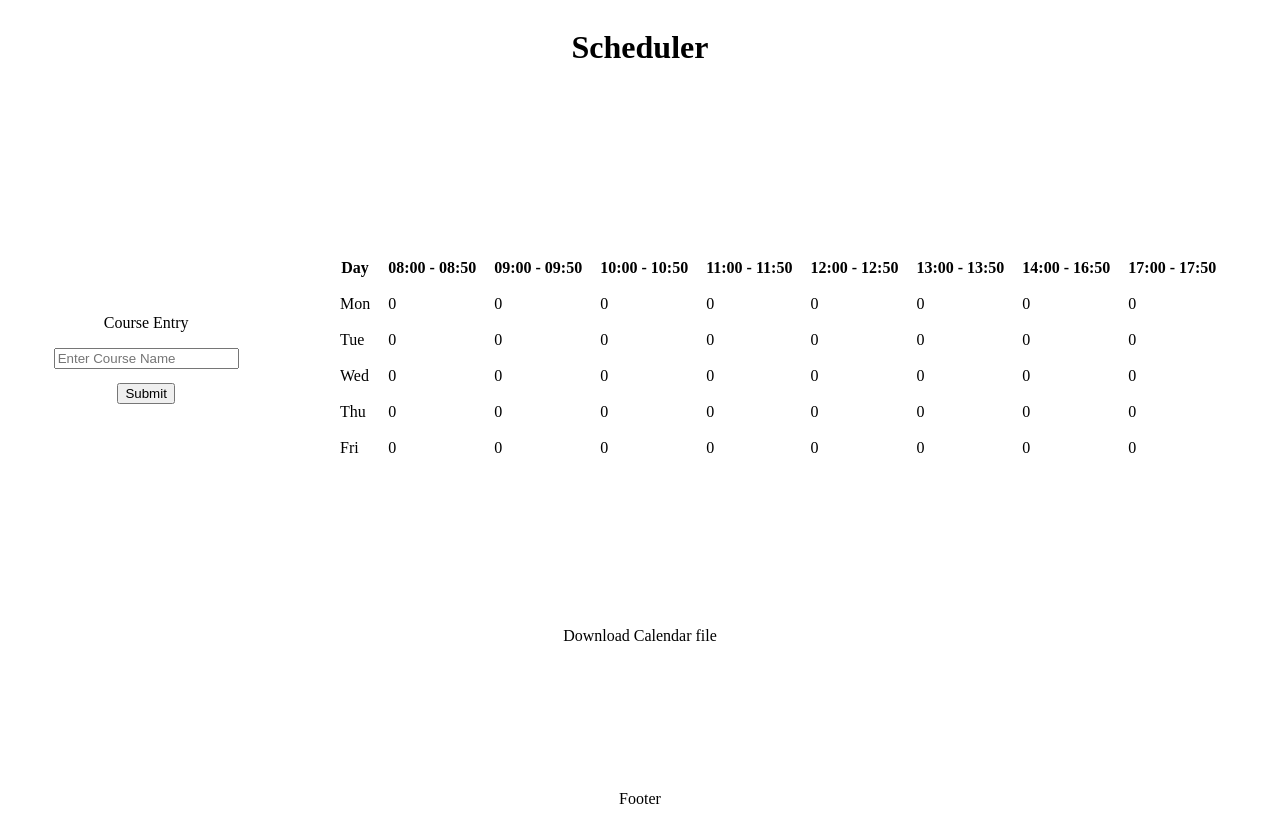
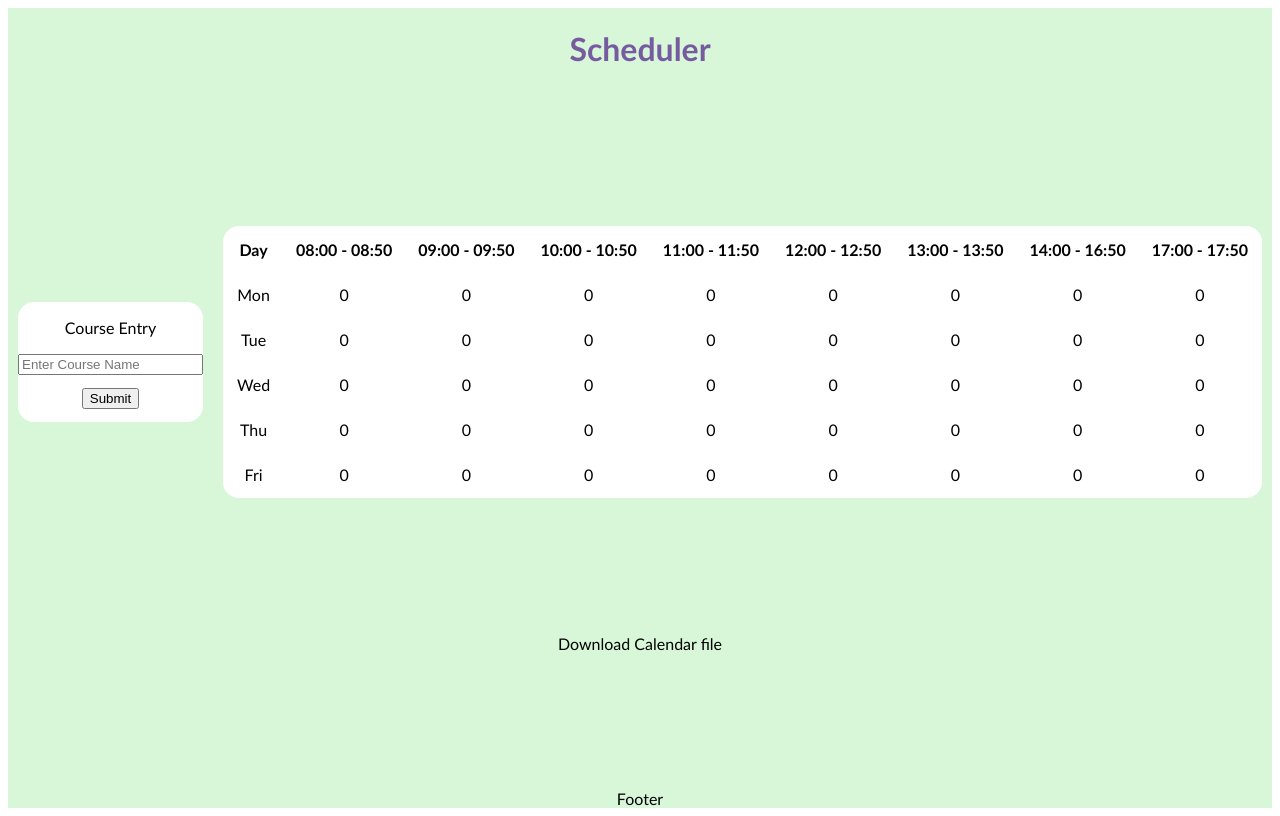
Before and after one commit to vikram18rock/ClassFit, a React app: page / in a window 1280 px wide. Built offline with nearby package versions, Linux system fonts and the light colour scheme; the HTML template or start-up script is replaced by a standard one.

Commit message:
Changes in font, background-color, vercel-deployment gitignores

```diff
--- a/src/App.css
+++ b/src/App.css
@@ -1,19 +1,23 @@
 #root {
     margin : 0;
     padding: 0;
+    font-family: 'Gill Sans', 'Gill Sans MT', Calibri, 'Trebuchet MS', sans-serif;
 }
 
 .App {
     /* App has all the view */
     height: 100vh;
     margin: 0;
+    padding: 0;
     display: flex;
     flex-direction: column;
     justify-content: space-between;
+    background-color: rgb(216, 247, 216);
 }
 
 .header {
     text-align: center;
+    color: rgb(118, 91, 160);
 }
 
 .container {
@@ -23,8 +27,18 @@
     align-items: center;
 }
 
-input[type="submit"] {
-    margin: 1em;
+.elem {
+    background-color: white;
+    padding: 0;
+    border-radius: 1rem;
+}
+
+.elem:hover {
+    box-shadow: 0 0 1rem 0.5rem rgb(233, 225, 225);
+}
+
+.cell:hover {
+    box-shadow: 0 0 1rem 0.5rem rgb(233, 225, 225);
 }
 
 .table {
@@ -35,17 +49,13 @@ input[type="submit"] {
 
 }
 
-.cell {
-    padding: 0.5rem;
+input[type="submit"] {
+    margin: 1em;
 }
 
-.elem {
-    padding: 1rem;
-    border-radius: 1rem;
-}
-
-.elem :hover {
-    box-shadow: 0 0 1rem 0.5rem rgb(233, 225, 225);
+.cell {
+    padding: 0.75rem;
+    text-align: center;
 }
 
 .downloader {
--- a/src/components/TimeTable.jsx
+++ b/src/components/TimeTable.jsx
@@ -12,10 +12,10 @@ export default function TimeTable ({slots, days, timings, no}) {
 
 function TableHeading ({timings, no}) {
     return (
-        <tr>
+        <thead>
             <th className="cell">Day</th>
             {timings[no].map((time, index) => <th className="cell" key={index}>{time}</th>)}
-        </tr>
+        </thead>
     );
 }
 
```
Also changed, not shown: 1 other file (tests, documents, lock files or other folders).
